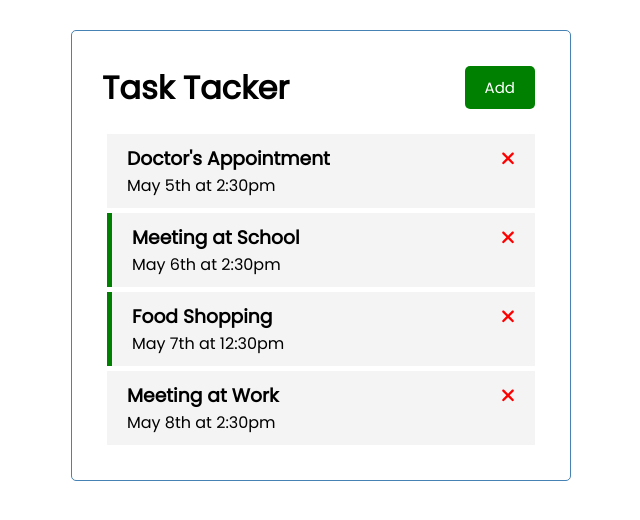
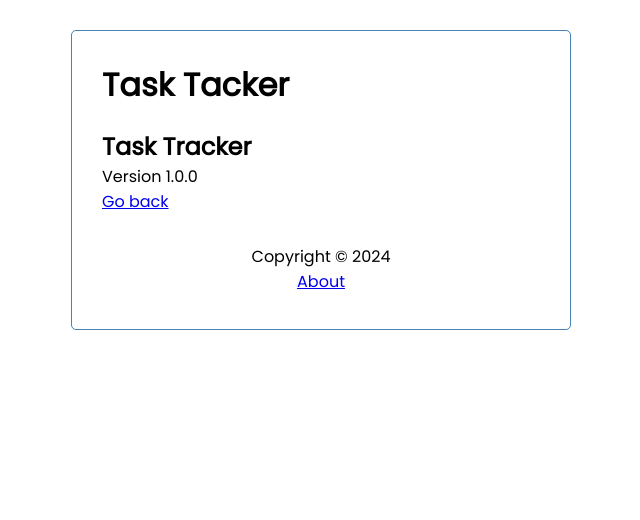
Before and after one commit to adheesha-chamod/angular-task-tracker, an Angular app: page /about in a window 1280 px wide. Shown: the top 520 px of the page, without its empty margins (319-959 px from the left). Built offline with nearby package versions, Linux system fonts and the light colour scheme; data requests are answered from the project's data file.

Commit message:
Add footer & about

```diff
--- a/db.json
+++ b/db.json
@@ -4,19 +4,19 @@
       "id": "1",
       "text": "Doctor's Appointment",
       "day": "May 5th at 2:30pm",
-      "reminder": false
+      "reminder": true
     },
     {
       "id": "2",
       "text": "Meeting at School",
       "day": "May 6th at 2:30pm",
-      "reminder": true
+      "reminder": false
     },
     {
       "id": "3",
       "text": "Food Shopping",
       "day": "May 7th at 12:30pm",
-      "reminder": true
+      "reminder": false
     },
     {
       "id": "4",
--- a/src/app/app.component.html
+++ b/src/app/app.component.html
@@ -1,4 +1,6 @@
 <div class="container">
   <app-header></app-header>
-  <app-tasks></app-tasks>
+<!--  <app-tasks></app-tasks>-->
+  <router-outlet></router-outlet>
+  <app-footer></app-footer>
 </div>
--- a/src/app/app.module.ts
+++ b/src/app/app.module.ts
@@ -3,6 +3,7 @@ import { BrowserModule } from '@angular/platform-browser';
 import { FontAwesomeModule } from '@fortawesome/angular-fontawesome';
 import { HttpClientModule } from "@angular/common/http";
 import { FormsModule } from "@angular/forms";
+import { RouterModule, Routes } from "@angular/router";
 
 import { AppComponent } from './app.component';
 import { HeaderComponent } from './components/header/header.component';
@@ -10,7 +11,20 @@ import { ButtonComponent } from './components/button/button.component';
 import { TasksComponent } from './components/tasks/tasks.component';
 import { TaskItemComponent } from './components/task-item/task-item.component';
 import { AddTaskComponent } from './components/add-task/add-task.component';
+import { AboutComponent } from './components/about/about.component';
+import { FooterComponent } from './components/footer/footer.component';
 
+
+const appRoutes: Routes = [
+  {
+    path: '',
+    component: TasksComponent
+  },
+  {
+    path: 'about',
+    component: AboutComponent
+  }
+]
 
 @NgModule({
   declarations: [
@@ -19,13 +33,17 @@ import { AddTaskComponent } from './components/add-task/add-task.component';
     ButtonComponent,
     TasksComponent,
     TaskItemComponent,
-    AddTaskComponent
+    AddTaskComponent,
+    AboutComponent,
+    FooterComponent
   ],
   imports: [
     BrowserModule,
     FontAwesomeModule,
     HttpClientModule,
-    FormsModule
+    FormsModule,
+    // RouterModule.forRoot(appRoutes, {enableTracing: true})
+    RouterModule.forRoot(appRoutes)
   ],
   providers: [],
   bootstrap: [AppComponent]
--- /dev/null
+++ b/src/app/components/about/about.component.html
@@ -0,0 +1,5 @@
+<div>
+  <h2>Task Tracker</h2>
+  <p>Version 1.0.0</p>
+  <a routerLink="/">Go back</a>
+</div>
--- /dev/null
+++ b/src/app/components/footer/footer.component.css
@@ -0,0 +1,4 @@
+footer {
+  margin-top: 30px;
+  text-align: center;
+}
--- /dev/null
+++ b/src/app/components/footer/footer.component.html
@@ -0,0 +1,4 @@
+<footer>
+  <p>Copyright &copy; 2024</p>
+  <a routerLink="/about">About</a>
+</footer>
--- a/src/app/components/header/header.component.html
+++ b/src/app/components/header/header.component.html
@@ -1,6 +1,7 @@
 <header>
   <h1>{{ title }}</h1>
   <app-button
+    *ngIf="hasRoute('/')"
     color="{{ showAddTask ? 'red' : 'green' }}"
     text="{{ showAddTask ? 'Close' : 'Add' }}"
     (btnClick)="toggleAddTask()"
--- a/src/app/components/header/header.component.ts
+++ b/src/app/components/header/header.component.ts
@@ -1,5 +1,6 @@
 import { Component } from '@angular/core';
 import { Subscription } from "rxjs";
+import { Router } from "@angular/router";
 
 import { UiService } from "../../services/ui.service";
 
@@ -14,7 +15,10 @@ export class HeaderComponent {
   subscription: Subscription = new Subscription();
 
 
-  constructor(private uiService: UiService) {
+  constructor(
+    private uiService: UiService,
+    private router: Router) {
+
     this.subscription = this.uiService.onToggle().subscribe(
       (value) => this.showAddTask = value
     );
@@ -23,4 +27,8 @@ export class HeaderComponent {
   toggleAddTask() {
     this.uiService.toggleAddTask();
   }
+
+  hasRoute(route: string) {
+    return this.router.url === route;
+  }
 }
```
Also changed, not shown: src/app/components/about/about.component.ts (added, +10 -0 lines), src/app/components/footer/footer.component.ts (added, +10 -0 lines), src/app/components/about/about.component.css (added), 2 other files (tests, documents, lock files or other folders).
